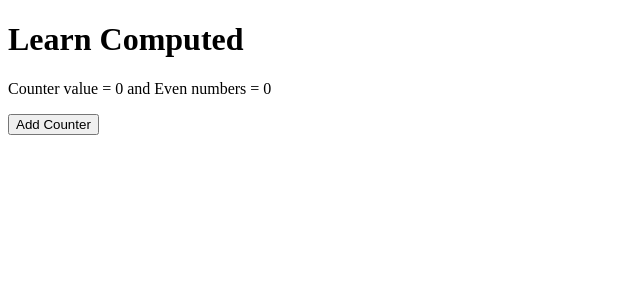
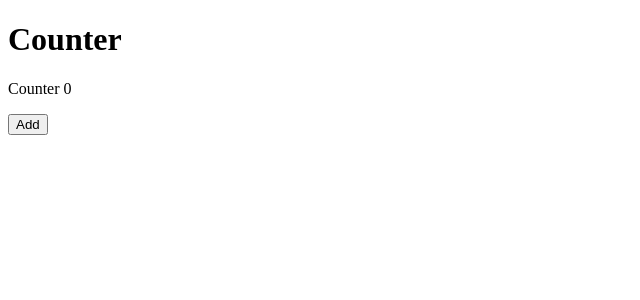
Before and after one commit to adearya/learn-vue3-composition-api, a Vue app: page / in a window 1280 px wide. Shown: the top 300 px of the page, without its empty margins (0-640 px from the left). Built offline with nearby package versions, Linux system fonts and the light colour scheme.

Commit message:
Learn watch effect and rename file Computed.vue to ComputedGetterSetter.vue

```diff
--- a/src/App.vue
+++ b/src/App.vue
@@ -1,9 +1,10 @@
 <script setup>
 import RefReactiveToRefs from './components/RefReactiveToRefs.vue'
 import Methods from './components/Methods.vue'
-import Computed from './components/Computed.vue'
+import ComputedGetterSetter from './components/ComputedGetterSetter.vue'
+import WatchEffect from './components/WatchEffect.vue';
 </script>
 
 <template>
-  <Computed />
+  <WatchEffect />
 </template>
--- /dev/null
+++ b/src/components/WatchEffect.vue
@@ -0,0 +1,20 @@
+<script setup>
+import { ref, watchEffect } from "vue";
+
+const counter = ref(0);
+
+const add = () => {
+  counter.value++;
+};
+
+watchEffect(() => {
+  console.log(counter.value);
+})
+
+</script>
+
+<template>
+<h1>Counter</h1>
+<p>Counter {{ counter }}</p>
+<button @click="add">Add</button>
+</template>
```
Also changed, not shown: src/components/ComputedGetterSetter.vue (renamed from src/components/Computed.vue).
